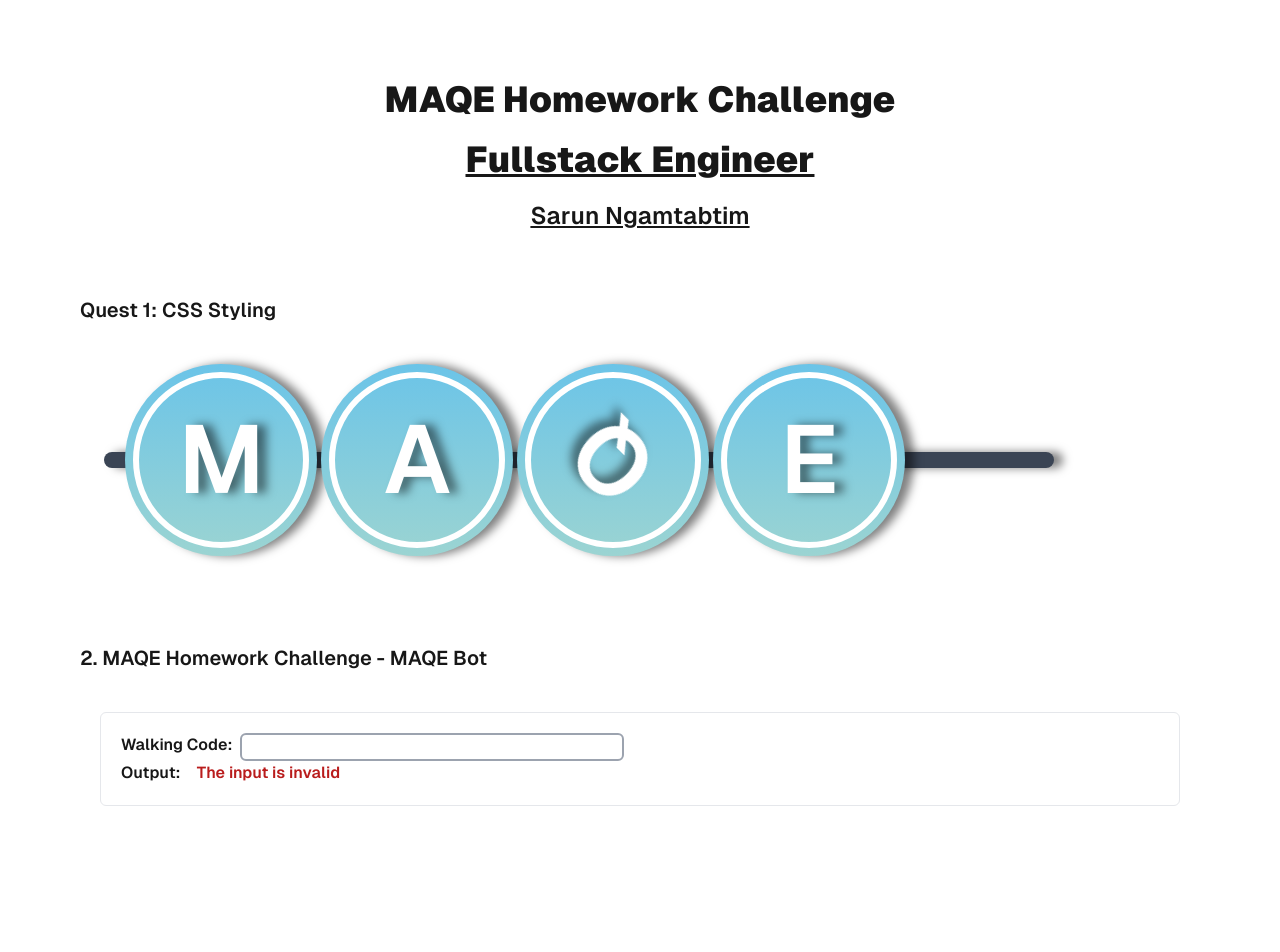
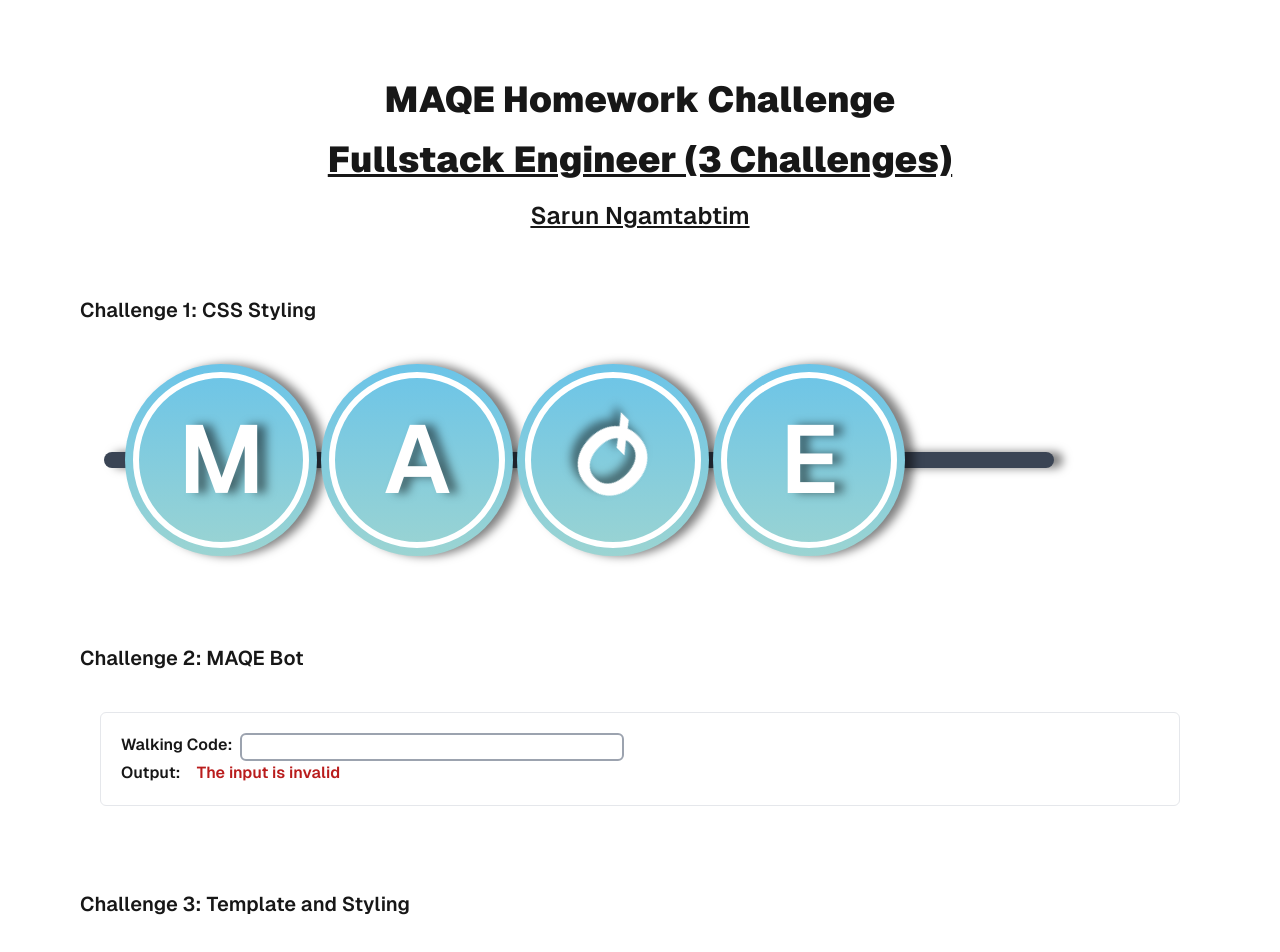
Before and after one commit to aum-sarun/sarun_ngamtabtim_maqe_full_stack, a Next.js app: page / in a window 1280 px wide. Shown: the top 952 px of the page. Before the commit the page ends 906 px from the top, so only its background shows below. Built offline with nearby package versions, Linux system fonts and the light colour scheme.

Commit message:
chore(file directory): move component challenge 1-2

```diff
--- a/src/app/page.tsx
+++ b/src/app/page.tsx
@@ -1,5 +1,6 @@
-import CSS_Styling from "@/components/CSS-Styling";
-import Bot from "@/components/MAQE-Bot";
+import CSS_Styling from "@/components/questions/CSS-Styling";
+import Bot from "@/components/questions/MAQE-Bot";
+// import TemplateStyling from "@/components/questions/Template-Styling";
 
 export default function Home() {
   return (
@@ -7,16 +8,20 @@ export default function Home() {
 
       <div className="flex flex-col items-center justify-items-center gap-5">
         <h1 className="text-4xl font-black">MAQE Homework Challenge</h1>
-        <h1 className="text-4xl font-black underline">Fullstack Engineer</h1>
+        <h1 className="text-4xl font-black underline">Fullstack Engineer (3 Challenges)</h1>
         <h1 className="text-2xl font-semibold underline">Sarun Ngamtabtim</h1>
       </div>
       <div className="w-full block h-fit">
-        <h1 className="text-xl font-semibold">Quest 1: CSS Styling</h1>
+        <h1 className="text-xl font-semibold">Challenge 1: CSS Styling</h1>
         <CSS_Styling />
       </div>
       <div className="w-full flex flex-col h-fit gap-5">
-        <h1 className="text-xl font-semibold">2. MAQE Homework Challenge - MAQE Bot</h1>
+        <h1 className="text-xl font-semibold">Challenge 2: MAQE Bot</h1>
         <Bot />
+      </div>
+      <div className="w-full flex flex-col h-fit gap-5">
+        <h1 className="text-xl font-semibold">Challenge 3: Template and Styling</h1>
+        {/* <TemplateStyling /> */}
       </div>
     </div>
 
```
Also changed, not shown: src/components/questions/CSS-Styling.tsx (renamed from src/components/CSS-Styling.tsx), src/components/questions/MAQE-Bot.tsx (renamed from src/components/MAQE-Bot.tsx).
